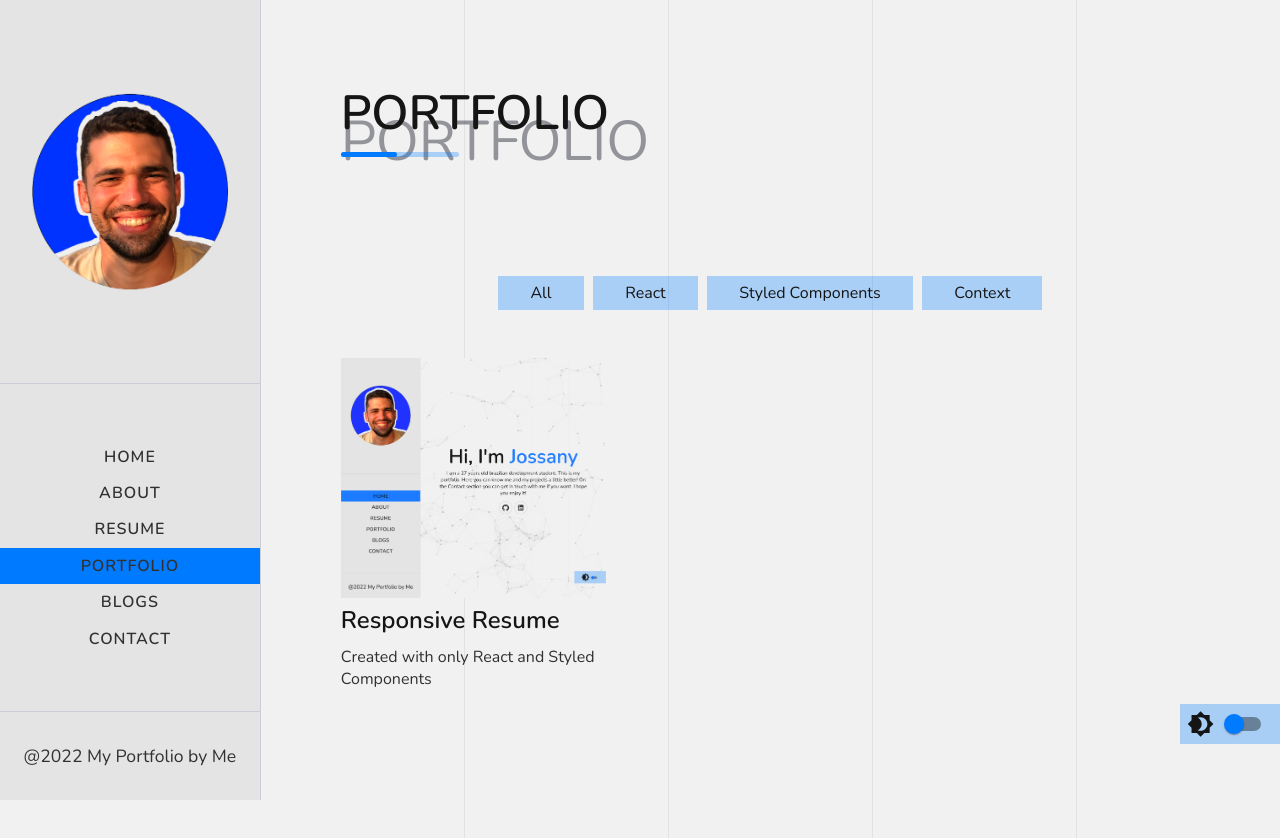
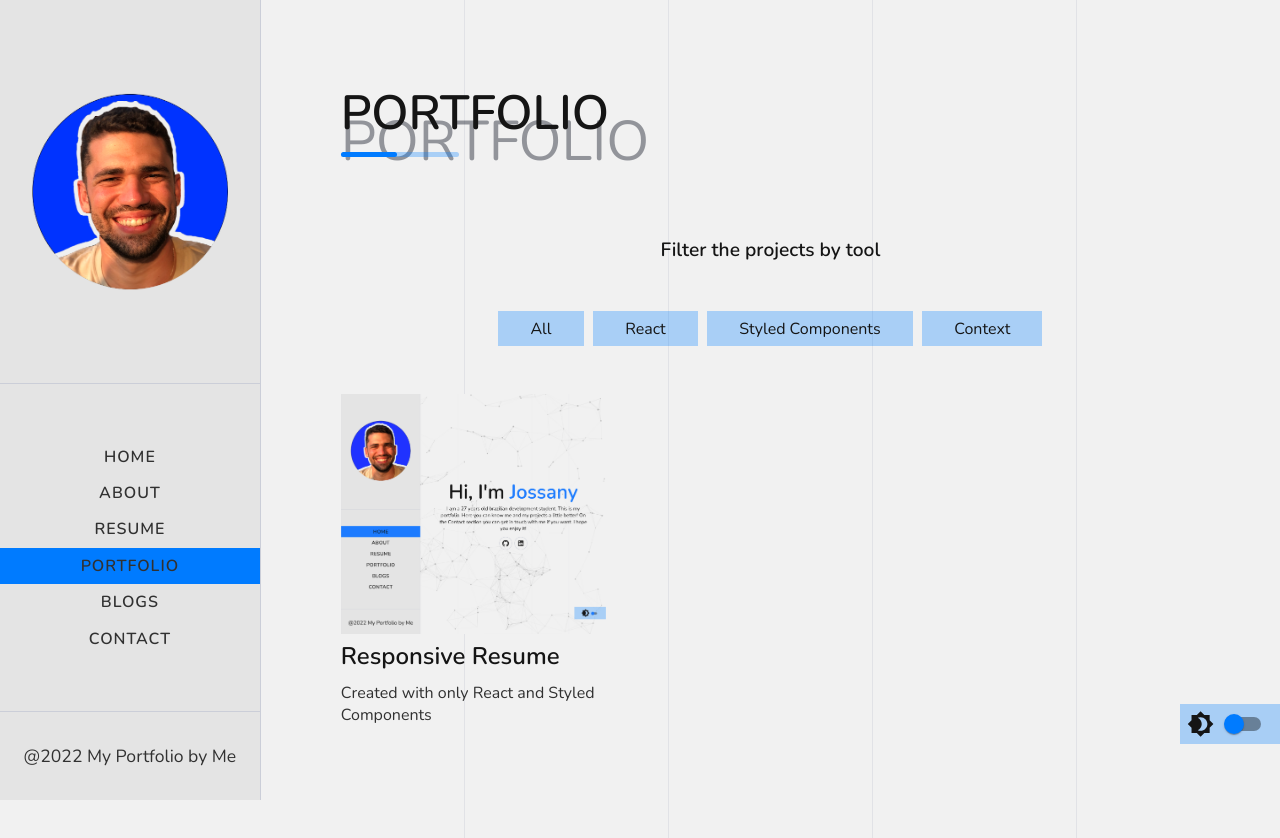
Before and after one commit to mjossany/portfolio, a React (Create React App) app: page /portfolio in a window 1280 px wide. Shown: the top 838 px of the page. Built offline with nearby package versions, Linux system fonts and the light colour scheme.

Commit message:
Adds a title to the filter buttons on PortfolioPage

```diff
--- a/src/components/PortfolioPageComponent/PortfolioPageComponent.jsx
+++ b/src/components/PortfolioPageComponent/PortfolioPageComponent.jsx
@@ -4,6 +4,7 @@ import FilterButtons from '../FilterButtons/FilterButtons';
 import Title from '../Title/Title';
 import portfolio from '../../data/portfolio';
 import PortfolioProjects from '../PortfolioProjects/PortfolioProjects';
+import { FilterButtonsTitleContainer, H6 } from './Styled';
 
 const allTools = ['All', ...portfolio.map((item) => item.category)];
 const allProjectsTools = [...new Set(allTools.flat())];
@@ -25,6 +26,11 @@ function PortfolioPageComponent() {
     <MainLayout>
       <Title title="Portfolio" span="Portfolio" />
       <InnerLayout>
+        <FilterButtonsTitleContainer>
+          <H6>
+            Filter the projects by tool
+          </H6>
+        </FilterButtonsTitleContainer>
         <FilterButtons filterByCategory={filter} buttonsCategories={tools} />
         <PortfolioProjects projectsToDisplay={projects} />
       </InnerLayout>
--- a/src/components/PortfolioPageComponent/Styled.js
+++ b/src/components/PortfolioPageComponent/Styled.js
@@ -0,0 +1,10 @@
+import styled from 'styled-components';
+
+export const FilterButtonsTitleContainer = styled.div`
+  display: flex;
+  justify-content: center;
+`;
+
+export const H6 = styled.h6`
+
+`;
```
